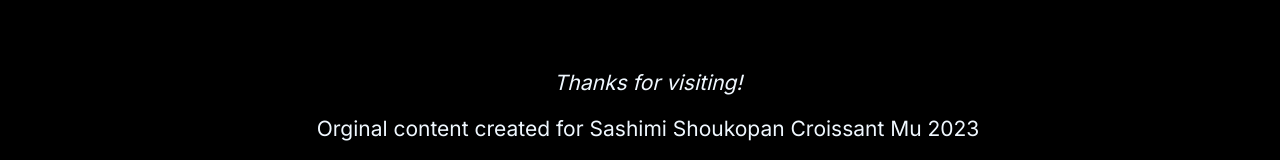
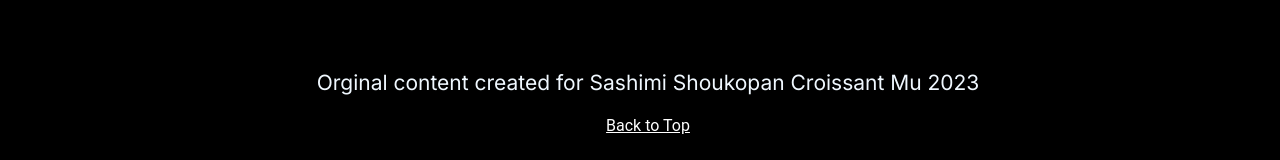
Before and after one commit to hannahcmu/sashimi, a plain HTML site: page index.html in a window 1280 px wide. Shown: the part 1453-1613 px from the top of the page. Drawn offline with Linux system fonts and the light colour scheme.

Commit message:
Update index.html

```diff
--- a/index.html
+++ b/index.html
@@ -97,9 +97,7 @@
 </main>
 
 <footer>
-    <p class="thanks">
-      <i>Thanks for visiting!</i>
-    </p>
+
     <p>Orginal content created for Sashimi Shoukopan Croissant Mu 2023</p>
     <a href="#mainstuff">Back to Top</a>
   </footer>
```
